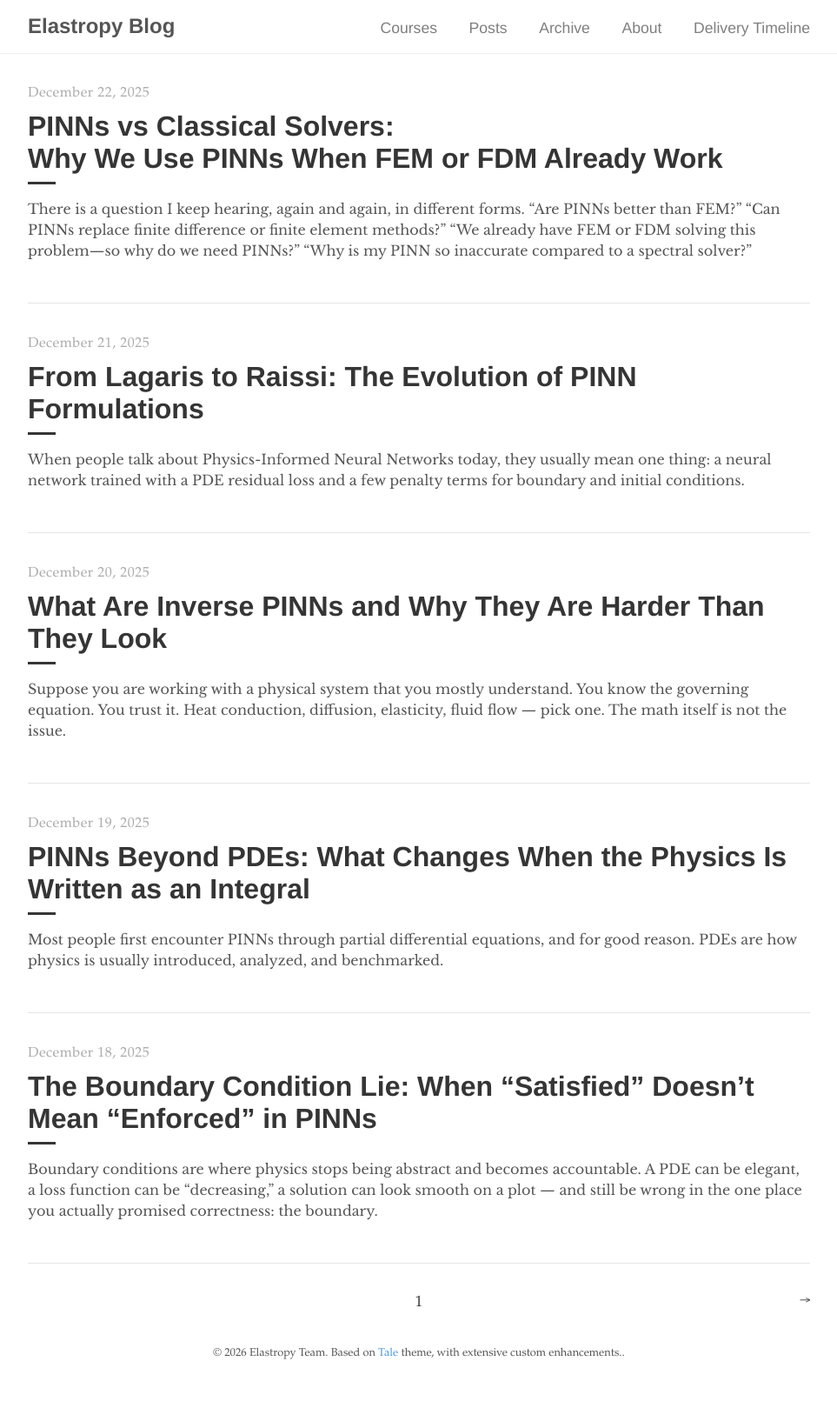
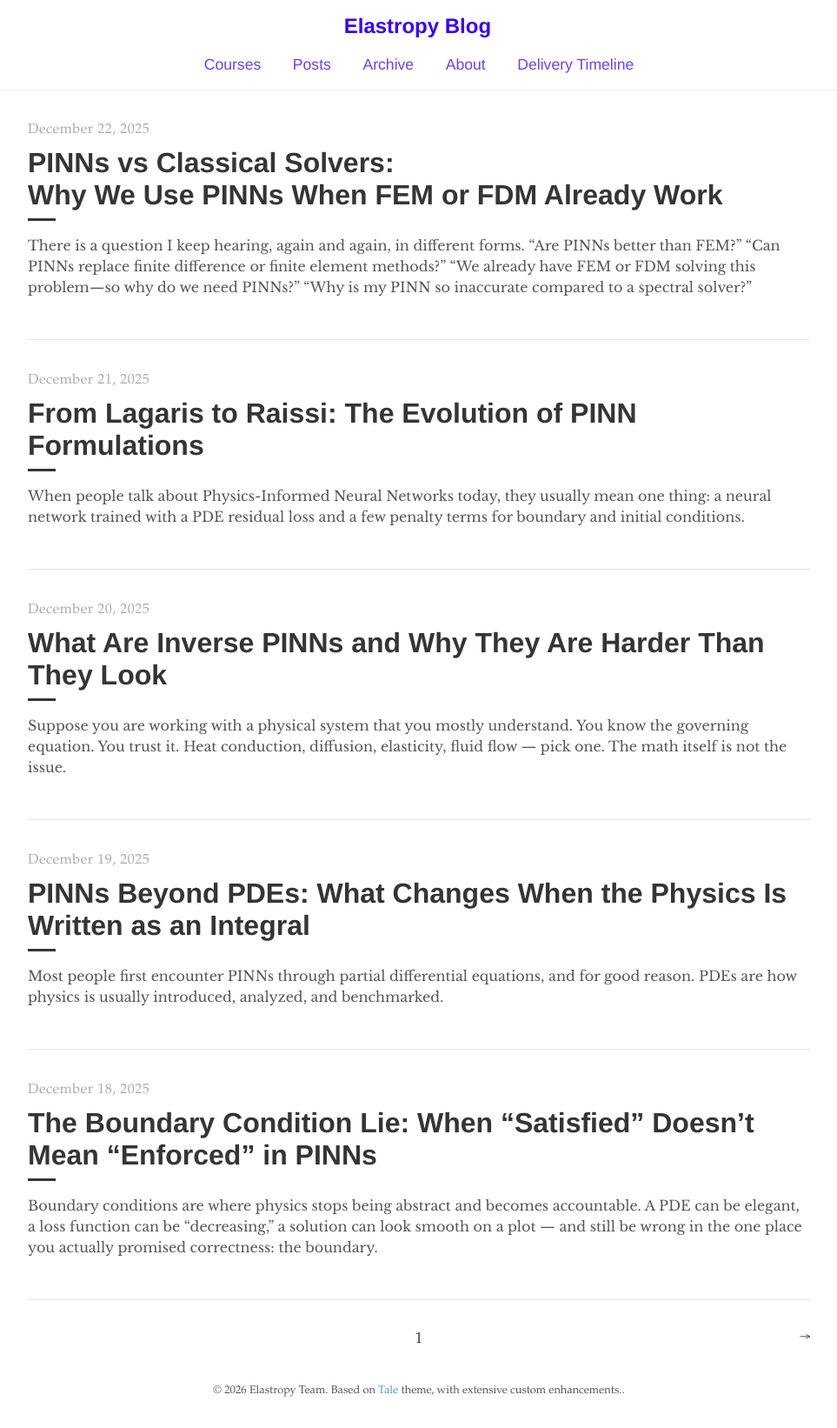
Before and after one commit to tbkopen/epyblog, a Jekyll site: the page built from index.html, in a window 1280 px wide. Shown: the whole page at 87% size, without its empty margins (158-1121 px from the left). Built offline with Jekyll 4.4.1, drawn with Linux system fonts in a browser that asks for light colours; nearby versions of some CDN libraries; the list of posts is cut into pages by our own code; before the commit the page ends 1599 px from its top, so only the background shows below that.

Commit message:
css configuration to modify blog title and nav elements style

```diff
--- a/_sass/tale/_layout.scss
+++ b/_sass/tale/_layout.scss
@@ -25,14 +25,17 @@ footer,
 
   &-title {
     @include transition(all .2s ease-out);
-    color: $default-color;
+    /* color: $default-color; */
+    color: #3700ff;
     display: inline-block;
     margin: 0;
     padding-right: .2rem;
 
     &:hover,
     &:focus {
-      opacity: .6;
+      /* opacity: .6; */
+      opacity: 1;
+      color: #3700ff;
     }
   }
 
@@ -81,12 +84,19 @@ footer,
   }
 
   a {
-    color: $default-color;
+    /*color: $default-color;*/
+    color: #3700ff;
+    transition: color 0.2s ease;
     font-family: $sans-serif;
+
+    &:hover,
+    &:focus {
+      color: #ea0d0d;
+    }
   }
 }
 
-
+/*
 @media (min-width: 600px) {
   .nav {
     &-container {
@@ -100,6 +110,7 @@ footer,
     }
   }
 }
+*/
 
 /*
 @media (max-width: 600px) {
```
